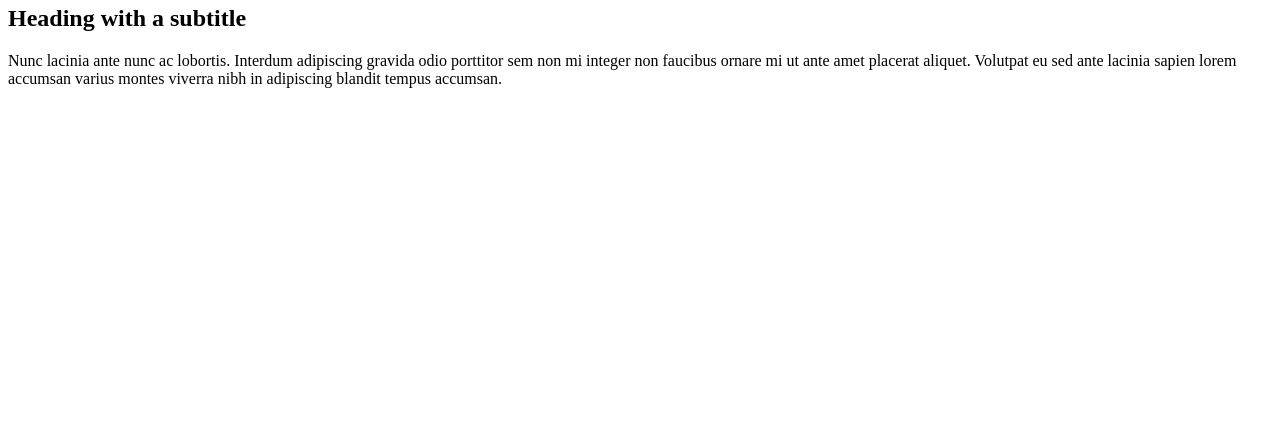
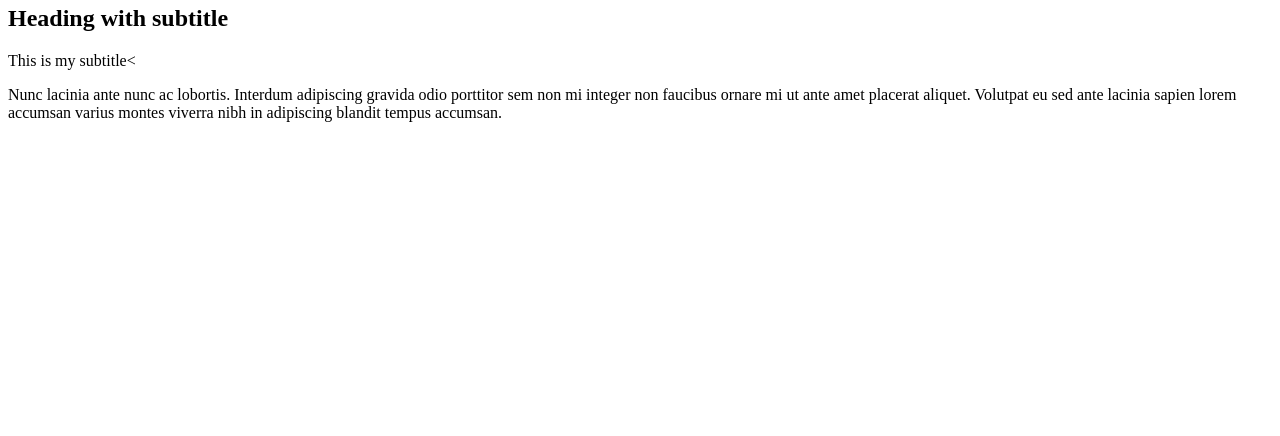
Before and after one commit to kier-ious/holbertonschool-web_front_end, a plain HTML site: page html_advanced/13-styleguide.html in a window 1280 px wide. Shown: the part 364-800 px from the top of the page. Drawn offline with Linux system fonts and the light colour scheme.

Commit message:
added subtitle

```diff
--- a/html_advanced/13-styleguide.html
+++ b/html_advanced/13-styleguide.html
@@ -30,7 +30,8 @@
         <header>
           <h2>Paragraph</h2>
         </header>
-        <h2>Heading with a subtitle</h2>
+        <h2>Heading with subtitle</h2>
+        <p>This is my subtitle<</p>
         <p>Nunc lacinia ante nunc ac lobortis. Interdum adipiscing gravida odio porttitor sem non mi integer non faucibus ornare mi ut ante amet placerat aliquet. Volutpat eu sed ante lacinia sapien lorem accumsan varius montes viverra nibh in adipiscing blandit tempus accumsan.</p>
       </section>
     </main>
```
